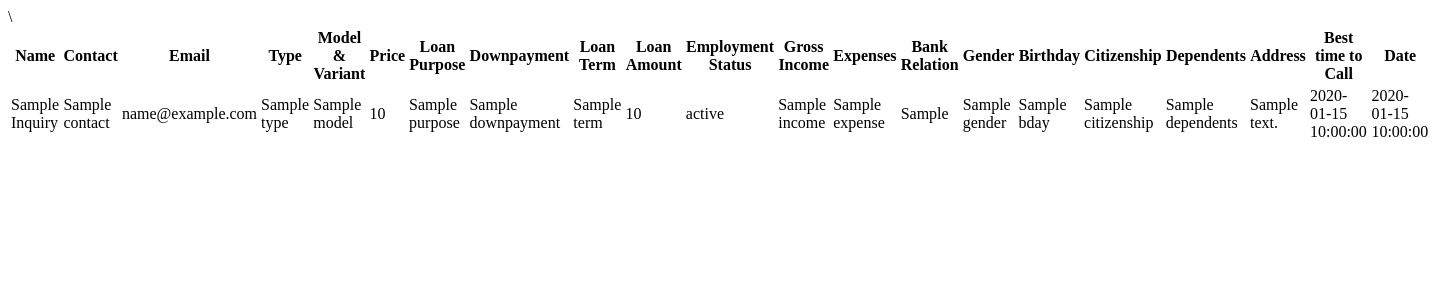
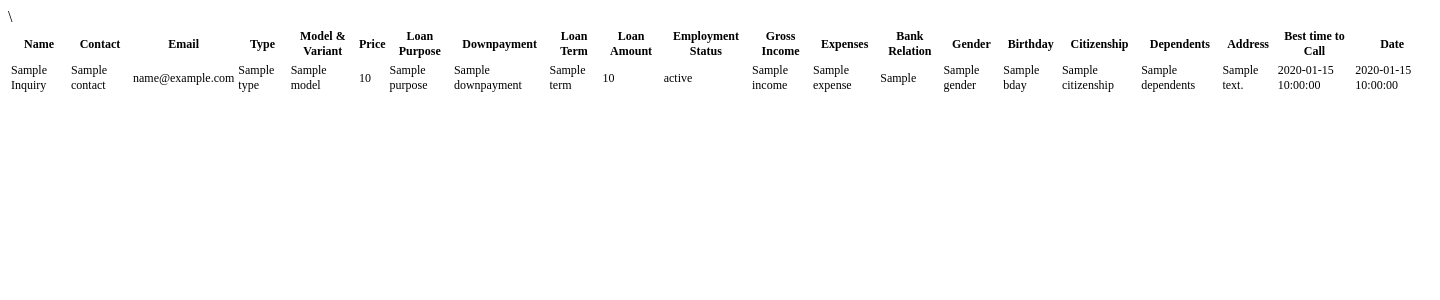
Before and after one commit to monddiestro/newcars-inquiry, a PHP site: the page made by application/views/financing.php in a window 1440 px wide. Shown: the top 300 px of the page. Run offline with PHP 8.4, Linux system fonts and the light colour scheme; the template is opened without the code that fills it: most values are stand-ins (such as "Sample title", 1, 10 or a date in 2020); data that the repository does not hold is empty.

Commit message:
change font size

```diff
--- a/application/views/financing.php
+++ b/application/views/financing.php
@@ -1,7 +1,7 @@
 <div class="container-fluid m-t-100">
   <div class="row">
     <div class="col-sm-12">
-      <table class="table table-bordered">
+      <table class="table table-bordered" style="font-size:12px;">
         <thead>
           <tr>
             <th>Name</th>
```
